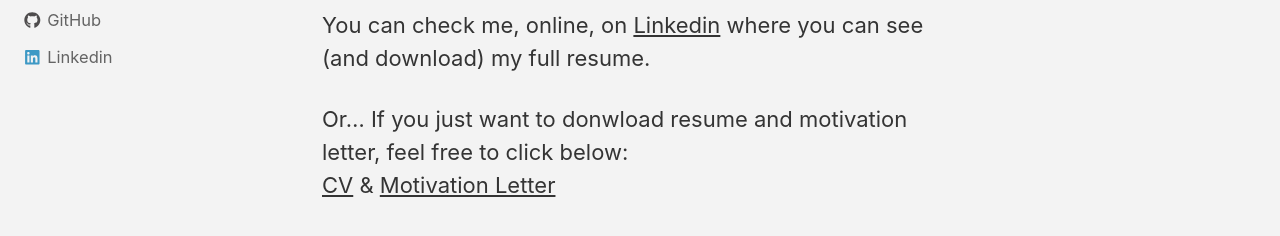
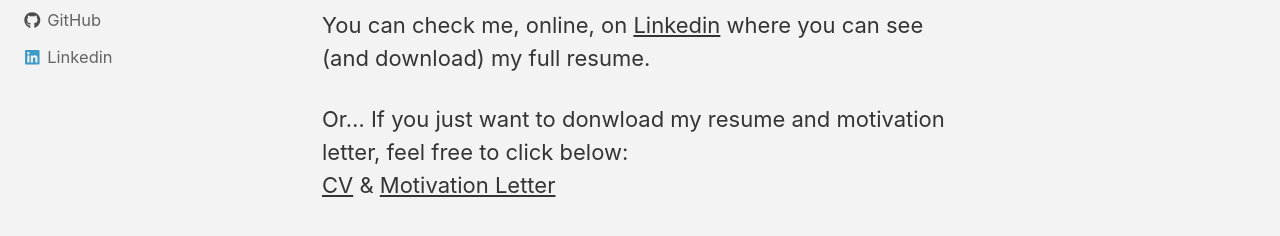
Before and after one commit to shi-hu/shi-hu.github.io, a Jekyll site: the page built from _pages/about.md, in a window 1280 px wide and 900 px high. Shown: the part 376-612 px from the top of the window. Built offline with Jekyll 4.4.1, drawn with Linux system fonts in a browser that asks for light colours; cached includes are drawn as plain includes; nearby versions of some CDN libraries.

```diff
--- a/_pages/about.md
+++ b/_pages/about.md
@@ -11,4 +11,4 @@ From individual to social, but always challenging, these include: Gym/CrossFit,
 
 You can check me, online, on [Linkedin](https://www.linkedin.com/in/lsa003/) where you can see (and download) my full resume.
 
-Or... If you just want to donwload resume and motivation letter, feel free to click below: <br> [CV](/images/CV.pdf) & [Motivation Letter](/images/ML.pdf)
+Or... If you just want to donwload my resume and motivation letter, feel free to click below: <br> [CV](/images/CV.pdf) & [Motivation Letter](/images/ML.pdf)
```
Also changed, not shown: other parts of _pages/about.md (+1 -1 lines).
